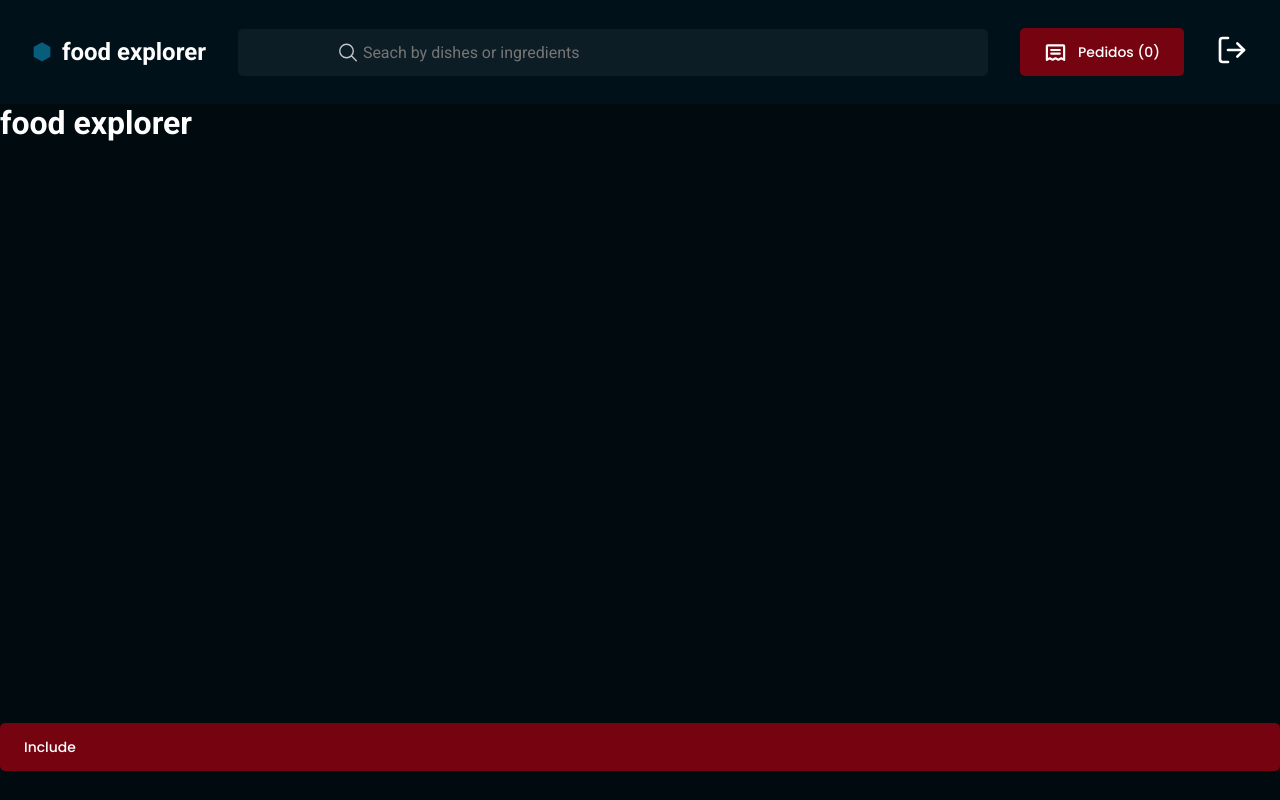
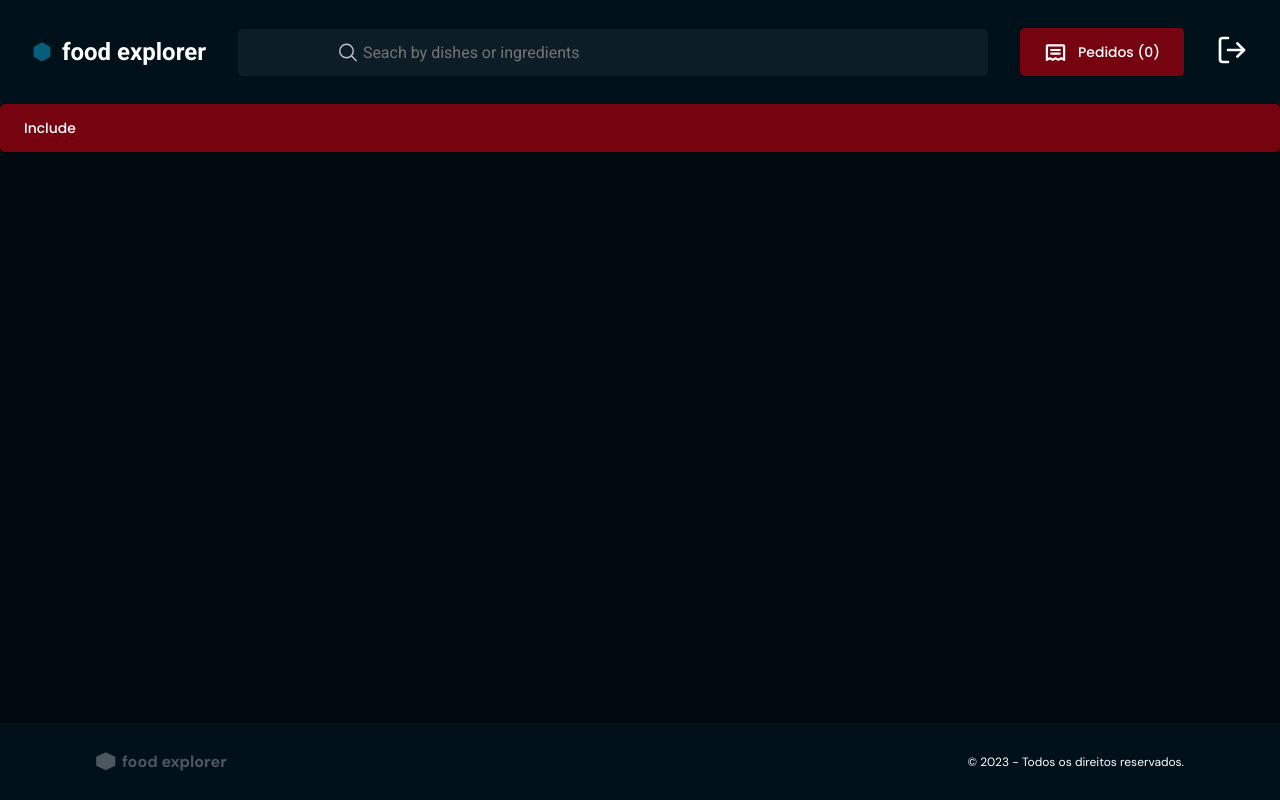
Before and after one commit to NataliaKals003/FoodExplorer.Frontend, a React (Vite) app: page / in a window 1280 px wide. Built offline with nearby package versions, Linux system fonts and the light colour scheme.

Commit message:
Creating footer

```diff
--- a/index.html
+++ b/index.html
@@ -12,6 +12,8 @@
   <link
     href="https://fonts.googleapis.com/css2?family=Poppins:ital,wght@0,100;0,200;0,300;0,400;0,500;0,600;0,700;0,800;0,900;1,100;1,200;1,300;1,400;1,500;1,600;1,700;1,800;1,900&family=Roboto:ital,wght@0,100;0,300;0,400;0,500;0,700;0,900;1,100;1,300;1,400;1,500;1,700;1,900&display=swap"
     rel="stylesheet">
+  <link href="https://fonts.googleapis.com/css2?family=DM+Sans:wght@400;500;700&display=swap" rel="stylesheet">
+
   <title>Food Explorer</title>
 </head>
 
--- /dev/null
+++ b/src/components/Footer/index.jsx
@@ -0,0 +1,16 @@
+import polygonFooter from '../../assets/Polygon Footer.svg'
+import { Container, Logo } from './styles';
+
+export function Footer() {
+    return (
+        <Container>
+            <Logo>
+                <img src={polygonFooter} alt="Polygon" />
+                <span>food explorer</span>
+            </Logo>
+            <div>
+                <span>© 2023 - Todos os direitos reservados.</span>
+            </div>
+        </Container>
+    );
+}
--- /dev/null
+++ b/src/components/Footer/styles.js
@@ -0,0 +1,32 @@
+import styled from "styled-components";
+
+export const Container = styled.footer`
+    display: flex;
+    align-items: center;
+    justify-content: space-between;
+    padding: 1.5rem 6rem;
+    gap: 8px;
+    background-color: ${({ theme }) => theme.COLORS.DARK_600};
+
+    div {
+        font-family: 'DM Sans', sans-serif;
+        font-size: .75rem;
+    }
+`;
+
+export const Logo = styled.div`
+    display: flex;
+    align-items: center;
+    color: ${({ theme }) => theme.COLORS.LIGHT_700};
+
+    img {
+        size: 1.5rem;
+        margin-right: 6px;
+    }
+
+    span {
+        font-size: 1rem;
+        font-weight: 700;
+        line-height: 1rem;
+    }
+`;
--- a/src/pages/Details/index.jsx
+++ b/src/pages/Details/index.jsx
@@ -1,14 +1,15 @@
 import { Container } from './style.js';
 import { Header } from '../../components/Header/index.jsx';
 import { Button } from '../../components/Button/index.jsx';
+import { Footer } from '../../components/Footer/index.jsx';
 
 export function Details() {
   return (
     <Container>
       <Header />
-      <h1>food explorer</h1>
 
       <Button title="Include" />
+      <Footer />
     </Container>
   )
 };
```
Also changed, not shown: src/assets/Polygon Footer.svg (added), src/components/SideMenu/index.jsx (added), src/components/SideMenu/styles.js (added).
